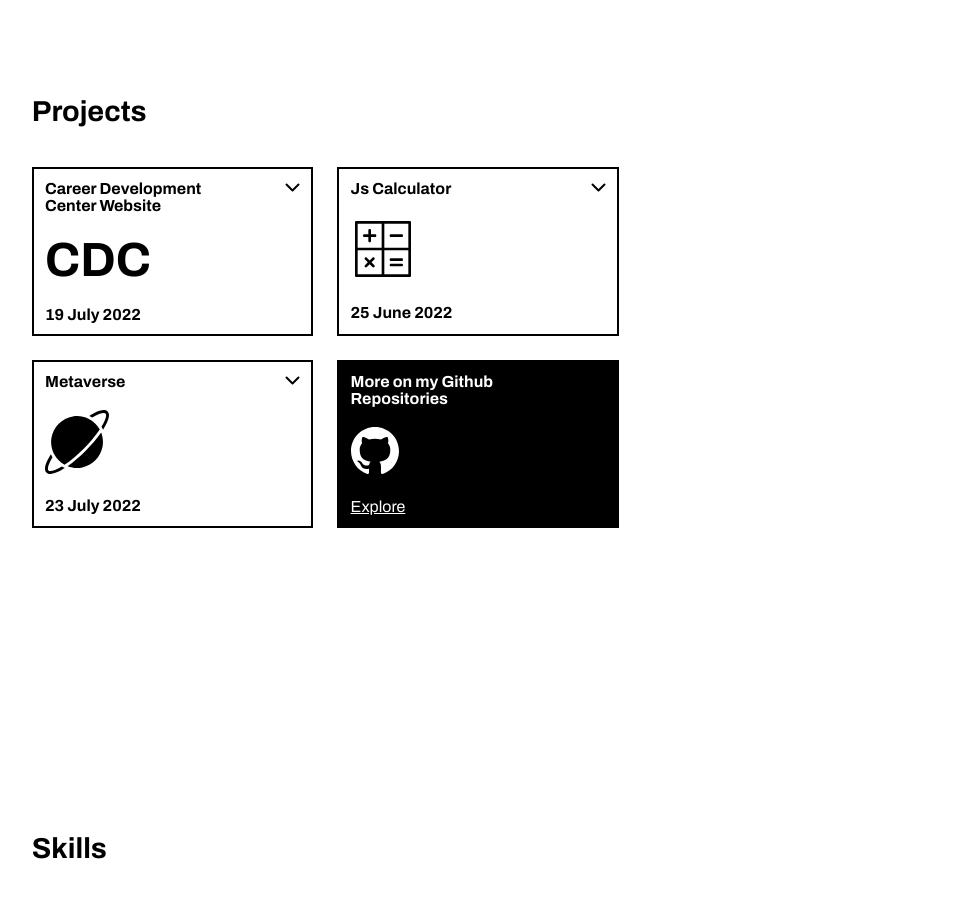
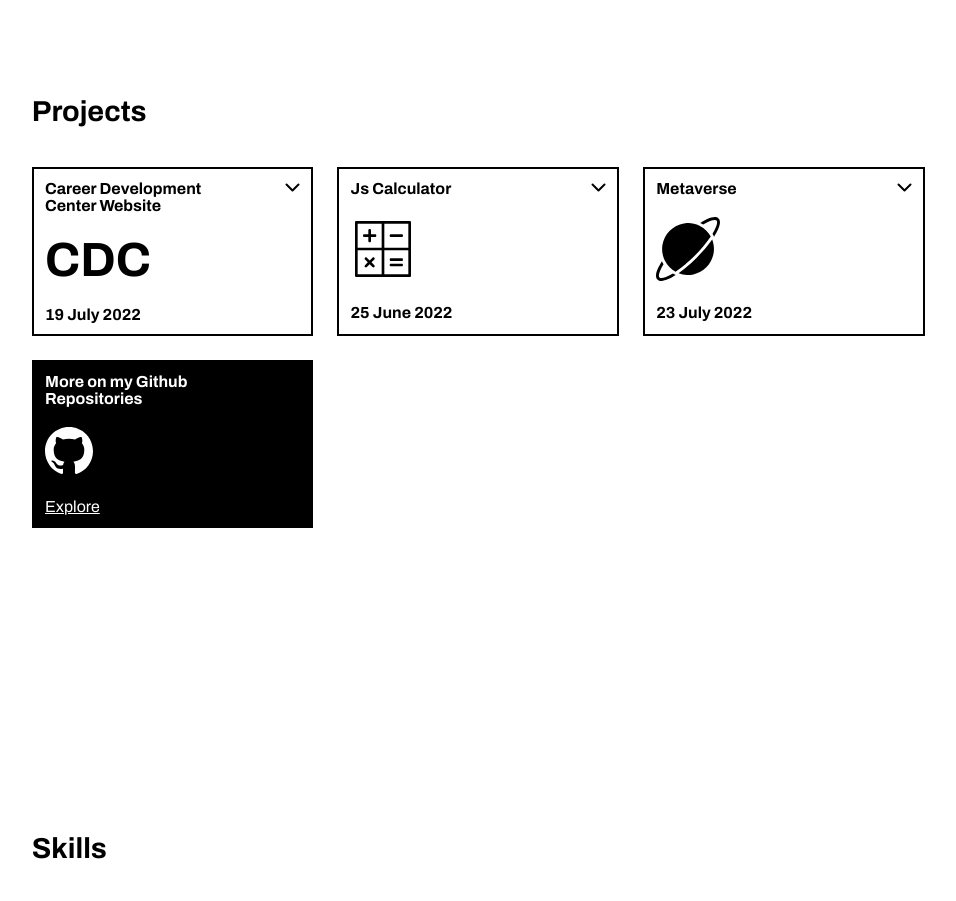
Before and after one commit to dev4ult/portfolio, a plain HTML site: page index.html in a window 1280 px wide. Shown: the part 904-1805 px from the top of the page, without its empty margins (77-1033 px from the left). Drawn offline with Linux system fonts and the light colour scheme.

Commit message:
fixing max width

```diff
--- a/src/css/style.css
+++ b/src/css/style.css
@@ -240,7 +240,7 @@ section:not(#about) {
   flex-wrap: wrap;
   margin-top: 2.5rem;
   gap: 1.5rem;
-  max-width: 680px;
+  max-width: 900px;
 }
 
 .project-card {
```
